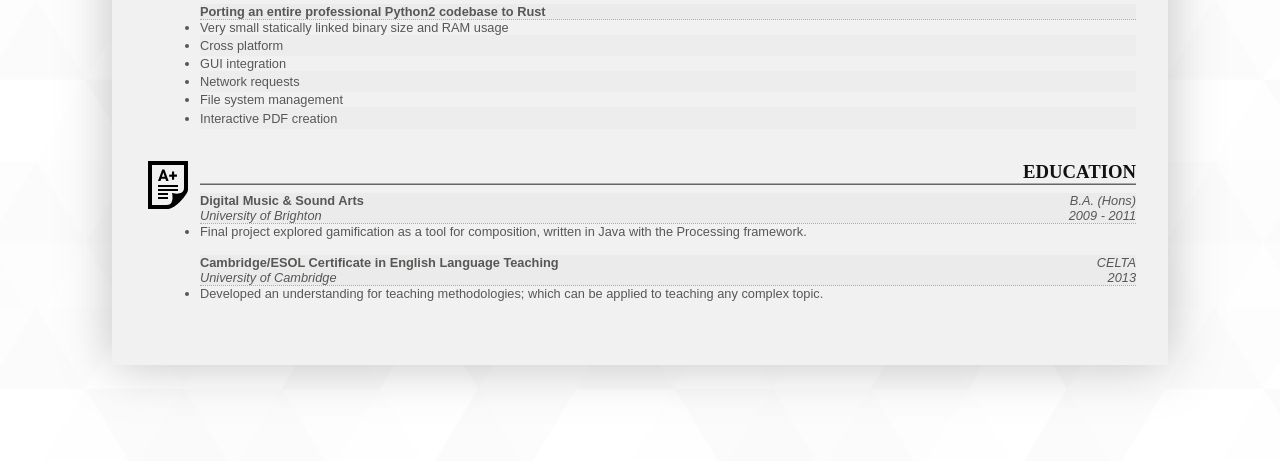
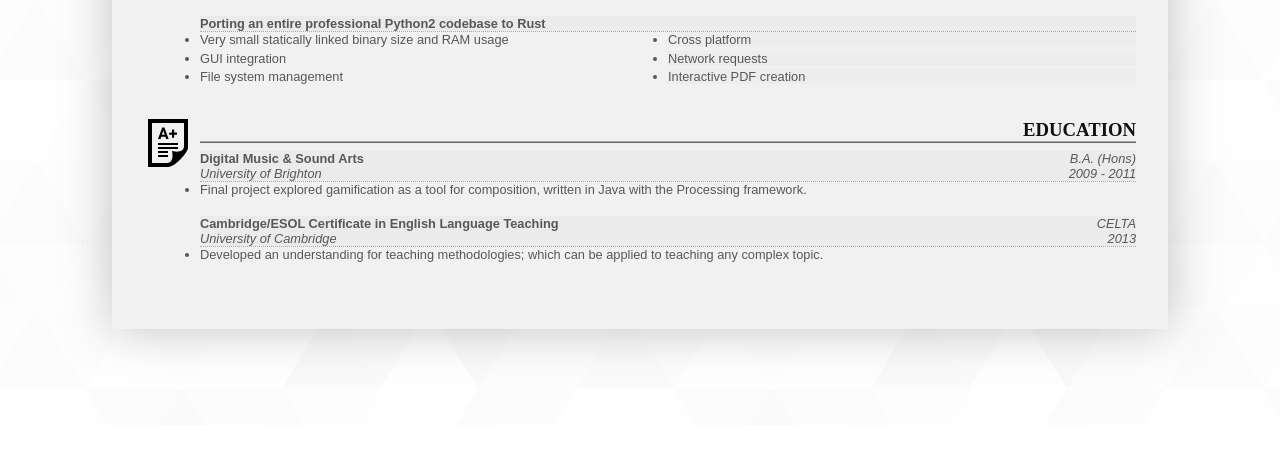
Before and after one commit to arifd/cv, a plain HTML site: page index.html in a window 1280 px wide. Shown: the part 1293-1754 px from the top of the page. After the commit the page ends 1718 px from the top, so only its background shows below. Drawn offline with Linux system fonts and the light colour scheme.

Commit message:
aesthetic tune-ups

```diff
--- a/index.css
+++ b/index.css
@@ -129,10 +129,17 @@ ul {
   list-style-position: outside;
 }
 
+li {
+  margin-bottom: calc(var(--padding) / 2);
+}
+
 li:nth-child(even) {
-  padding-top: calc(var(--padding) / 2);
-  padding-bottom: calc(var(--padding) / 2);
   background-color: var(--shade-alt-row);
+}
+
+.two-cols {
+  display: grid;
+  grid-template-columns: 1fr 1fr;
 }
 
 /* Layouting for a box of content inside an article */
```
Also changed, not shown: sections/projects.txt.
